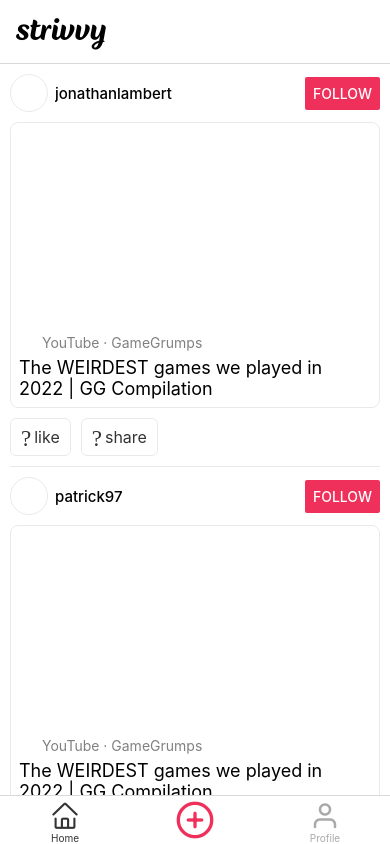
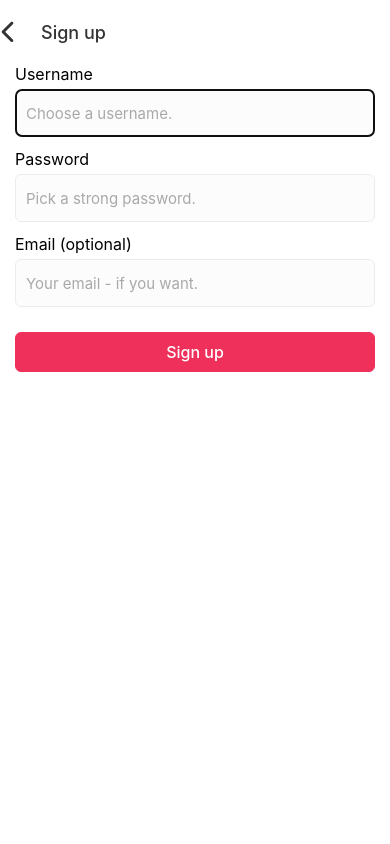
Before and after one commit to jonathanlambertt/strivvy-frontend, a React Native app: screen /SignupScreen in a window 390 px wide. Built offline with nearby package versions, Linux system fonts and the light colour scheme.

Commit message:
sign up almost functional

```diff
--- a/package.json
+++ b/package.json
@@ -12,9 +12,11 @@
     "@react-navigation/bottom-tabs": "^6.5.11",
     "@react-navigation/native": "^6.1.9",
     "@react-navigation/native-stack": "^6.9.15",
+    "axios": "^1.6.2",
     "expo": "~49.0.15",
     "expo-clipboard": "~4.3.1",
     "expo-font": "~11.4.0",
+    "expo-secure-store": "~12.3.1",
     "expo-status-bar": "~1.6.0",
     "is-url": "^1.2.4",
     "react": "18.2.0",
--- /dev/null
+++ b/src/api/strivvy.js
@@ -0,0 +1,22 @@
+import axios from "axios";
+import * as SecureStore from "expo-secure-store";
+
+const instance = axios.create({
+  baseURL: "http://192.168.1.19:8000/",
+  timeout: 1000,
+});
+
+instance.interceptors.request.use(
+  async (config) => {
+    const token = await SecureStore.getItemAsync("user-token");
+    if (token) {
+      config.headers.Authorization = `Token ${token}`;
+    }
+    return config;
+  },
+  (error) => {
+    return Promise.reject(error);
+  }
+);
+
+export default instance;
--- a/src/components/atoms/AppName.js
+++ b/src/components/atoms/AppName.js
@@ -1,7 +1,7 @@
 import { Text } from "react-native";
 import { useFonts } from "expo-font";
 
-const AppName = () => {
+const AppName = ({ fontSize }) => {
   const [loaded] = useFonts({
     Vadelma: require("../../../assets/Vadelma-Medium.otf"),
   });
@@ -13,7 +13,8 @@
       <Text
         style={{
           fontFamily: "Vadelma",
-          fontSize: 36,
+          fontSize: fontSize,
+          // 36 old fontSize
           marginBottom: 4,
         }}
       >
--- /dev/null
+++ b/src/routes/AuthStack.js
@@ -0,0 +1,42 @@
+import { createNativeStackNavigator } from "@react-navigation/native-stack";
+import AuthMainScreen from "../screens/AuthMainScreen";
+import SignupScreen from "../screens/SignupScreen";
+
+const Stack = createNativeStackNavigator();
+
+const AuthStack = () => {
+  return (
+    <Stack.Navigator
+      screenOptions={{
+        headerShadowVisible: false,
+        headerTitleStyle: { fontSize: 18, color: "#333" },
+      }}
+    >
+      <Stack.Screen
+        name="MainScreen"
+        component={AuthMainScreen}
+        options={{ title: "" }}
+      />
+      <Stack.Screen
+        name="SignupScreen"
+        component={SignupScreen}
+        options={{
+          title: "Sign up",
+        }}
+      />
+      <Stack.Group
+        screenOptions={{
+          presentation: "modal",
+        }}
+      >
+        {/* <Stack.Screen
+          name="NewPost"
+          component={NewPostScreen}
+          options={{ title: "Share a link" }}
+        /> */}
+      </Stack.Group>
+    </Stack.Navigator>
+  );
+};
+
+export default AuthStack;
--- a/src/routes/RootStack.js
+++ b/src/routes/RootStack.js
@@ -1,5 +1,6 @@
 import { createNativeStackNavigator } from "@react-navigation/native-stack";
 import TabBar from "./TabBar";
+import AuthStack from "./AuthStack";
 import NewPostScreen from "../screens/NewPostScreen";
 
 const Stack = createNativeStackNavigator();
@@ -7,9 +8,14 @@
 const RootStack = () => {
   return (
     <Stack.Navigator>
-      <Stack.Screen
+      {/* <Stack.Screen
         name="TabBar"
         component={TabBar}
+        options={{ headerShown: false }}
+      /> */}
+      <Stack.Screen
+        name="AuthStack"
+        component={AuthStack}
         options={{ headerShown: false }}
       />
       <Stack.Group
--- /dev/null
+++ b/src/screens/AuthMainScreen.js
@@ -0,0 +1,41 @@
+import { Text, SafeAreaView, Pressable } from "react-native";
+import AppName from "../components/atoms/AppName";
+
+const AuthMainScreen = ({ navigation }) => {
+  return (
+    <SafeAreaView
+      style={{
+        flex: 1,
+        alignItems: "center",
+        justifyContent: "center",
+        backgroundColor: "#fff",
+      }}
+    >
+      <AppName fontSize={45} />
+      <Pressable
+        style={{
+          borderWidth: 1,
+          borderColor: "#ef305a",
+          paddingHorizontal: 50,
+          paddingVertical: 9,
+          borderRadius: 6,
+          backgroundColor: "#ef305a",
+          marginBottom: 10,
+          marginTop: 15,
+        }}
+        onPress={() => console.log("log in")}
+      >
+        <Text style={{ fontSize: 18, color: "#fff", fontWeight: 500 }}>
+          Log in
+        </Text>
+      </Pressable>
+      <Pressable onPress={() => navigation.navigate("SignupScreen")}>
+        <Text style={{ fontSize: 18, color: "#ef305a", fontWeight: 500 }}>
+          Sign up
+        </Text>
+      </Pressable>
+    </SafeAreaView>
+  );
+};
+
+export default AuthMainScreen;
--- a/src/screens/HomeScreen.js
+++ b/src/screens/HomeScreen.js
@@ -2,41 +2,7 @@
 import Post from "../components/molecules/Post";
 
 const HomeScreen = () => {
-  const data = [
-    {
-      id: 1,
-      username: "jonathanlambert",
-      profile_picture:
-        "https://scontent.cdninstagram.com/v/t51.2885-19/96320982_571389333790519_1520136552670298112_n.jpg?stp=dst-jpg_s150x150&_nc_ht=scontent.cdninstagram.com&_nc_cat=107&_nc_ohc=frfiayvYdlQAX91Ll5a&edm=APs17CUBAAAA&ccb=7-5&oh=00_AfC1ZTB60UqBXJbFGh4RvTbY-EwJCBf2nPfnC_4W4DtppQ&oe=657194F4&_nc_sid=10d13b",
-      timestamp: "23w",
-      image: "https://i.scdn.co/image/ab67616d0000b27337a04015658168ca6e6e604a",
-    },
-    {
-      id: 2,
-      username: "patrick97",
-      profile_picture:
-        "https://scontent-sea1-1.cdninstagram.com/v/t51.2885-19/74962058_2411998989069249_7381474324122697728_n.jpg?stp=dst-jpg_s150x150&_nc_ht=scontent-sea1-1.cdninstagram.com&_nc_cat=109&_nc_ohc=cbgoeBzxktoAX-3Yh0v&edm=AEF8tYYBAAAA&ccb=7-5&oh=00_AfCdJ1J7y-pDBZqoosuQO6su8FxbXdYpZhinfjjHtobVUQ&oe=6571C024&_nc_sid=1e20d2",
-      timestamp: "30m",
-      image: "https://i.scdn.co/image/ab67616d00001e02f46b9d202509a8f7384b90de",
-    },
-    {
-      id: 3,
-      username: "jill",
-      profile_picture:
-        "https://scontent-lga3-1.cdninstagram.com/v/t51.2885-19/44884218_345707102882519_2446069589734326272_n.jpg?_nc_ht=scontent-lga3-1.cdninstagram.com&_nc_cat=1&_nc_ohc=ZGw5xDef_okAX86I-yw&edm=ABmJApABAAAA&ccb=7-5&ig_cache_key=YW5vbnltb3VzX3Byb2ZpbGVfcGlj.2-ccb7-5&oh=00_AfAVKHdHviDzLWuPT26EmMUcZ5V8Gb0tm2Br0ixfA_aTLA&oe=65712A8F&_nc_sid=b41fef",
-      timestamp: "20hr",
-      image: "https://i.scdn.co/image/ab67616d00001e02ff9ca10b55ce82ae553c8228",
-    },
-    {
-      id: 4,
-      username: "jacob_thomas_peterson",
-      profile_picture:
-        "https://scontent-lga3-1.cdninstagram.com/v/t51.2885-19/44884218_345707102882519_2446069589734326272_n.jpg?_nc_ht=scontent-lga3-1.cdninstagram.com&_nc_cat=1&_nc_ohc=ZGw5xDef_okAX86I-yw&edm=ABmJApABAAAA&ccb=7-5&ig_cache_key=YW5vbnltb3VzX3Byb2ZpbGVfcGlj.2-ccb7-5&oh=00_AfAVKHdHviDzLWuPT26EmMUcZ5V8Gb0tm2Br0ixfA_aTLA&oe=65712A8F&_nc_sid=b41fef",
-      timestamp: "April 3, 2020",
-      image: "https://i.scdn.co/image/ab67616d00001e02ff9ca10b55ce82ae553c8228",
-    },
-  ];
-
+  const data = [];
   return (
     <View style={{ flex: 1, backgroundColor: "#fff" }}>
       <FlatList
--- /dev/null
+++ b/src/screens/SignupScreen.js
@@ -0,0 +1,142 @@
+import { useEffect, useState } from "react";
+import {
+  Pressable,
+  View,
+  Text,
+  StyleSheet,
+  TextInput,
+  ScrollView,
+} from "react-native";
+import { Feather } from "@expo/vector-icons";
+
+import strivvy from "../api/strivvy";
+
+const SignupScreen = ({ navigation }) => {
+  const [username, setUsername] = useState("");
+  const [password, setPassword] = useState("");
+  const [email, setEmail] = useState("");
+
+  const [errorText, setErrorText] = useState([]);
+
+  const signUp = async () => {
+    setErrorText("");
+    try {
+      await strivvy.post("u/", {
+        username,
+        password,
+        email,
+      });
+    } catch (error) {
+      setErrorText(JSON.stringify(error.response.data));
+    }
+  };
+
+  useEffect(() => {
+    navigation.setOptions({
+      headerLeft: () => (
+        <Pressable onPress={() => navigation.goBack()}>
+          <Feather
+            name="chevron-left"
+            size={35}
+            color="#333"
+            style={{ marginLeft: -10 }}
+          />
+        </Pressable>
+      ),
+    });
+  }, [navigation]);
+
+  return (
+    <ScrollView
+      keyboardShouldPersistTaps="always"
+      style={{ backgroundColor: "#fff" }}
+    >
+      <View style={{ marginHorizontal: 15 }}>
+        <Text style={{ fontSize: 16, marginBottom: 5 }}>Username</Text>
+        <TextInput
+          value={username}
+          onChangeText={(text) => setUsername(text)}
+          style={styles.linkInput}
+          placeholder="Choose a username."
+          placeholderTextColor={"#a9a9a9"}
+          selectionColor={"#ef305a"}
+          autoFocus
+        />
+        <Text style={{ fontSize: 16, marginBottom: 5, marginTop: 12 }}>
+          Password
+        </Text>
+        <TextInput
+          value={password}
+          onChangeText={(text) => setPassword(text)}
+          style={styles.linkInput}
+          placeholder="Pick a strong password."
+          placeholderTextColor={"#a9a9a9"}
+          selectionColor={"#ef305a"}
+          secureTextEntry={true}
+        />
+        <Text style={{ fontSize: 16, marginBottom: 5, marginTop: 12 }}>
+          Email (optional)
+        </Text>
+        <TextInput
+          value={email}
+          onChangeText={(text) => setEmail(text)}
+          style={styles.linkInput}
+          placeholder="Your email - if you want."
+          placeholderTextColor={"#a9a9a9"}
+          selectionColor={"#ef305a"}
+        />
+        {errorText ? (
+          <Text
+            style={{
+              color: "red",
+              alignSelf: "center",
+              marginVertical: 5,
+            }}
+          >
+            {errorText}
+          </Text>
+        ) : null}
+        <Pressable
+          onPress={() => signUp()}
+          style={{
+            borderWidth: 1,
+            borderColor: "#ef305a",
+            paddingHorizontal: 50,
+            paddingVertical: 9,
+            borderRadius: 6,
+            backgroundColor: "#ef305a",
+            marginBottom: 10,
+            marginTop: 15,
+          }}
+        >
+          <Text
+            style={{
+              fontSize: 16,
+              color: "#fff",
+              fontWeight: 500,
+              alignSelf: "center",
+            }}
+          >
+            Sign up
+          </Text>
+        </Pressable>
+      </View>
+    </ScrollView>
+  );
+};
+
+const styles = StyleSheet.create({
+  linkInput: {
+    padding: 10,
+    borderWidth: 1,
+    borderColor: "#ececec",
+    //marginHorizontal: 15,
+    borderRadius: 6,
+    height: 48,
+    //marginTop: 15,
+    fontSize: 15,
+    backgroundColor: "#fcfcfc",
+  },
+});
+
+export default SignupScreen;
```
Also changed, not shown: 1 other file (tests, documents, lock files or other folders).
